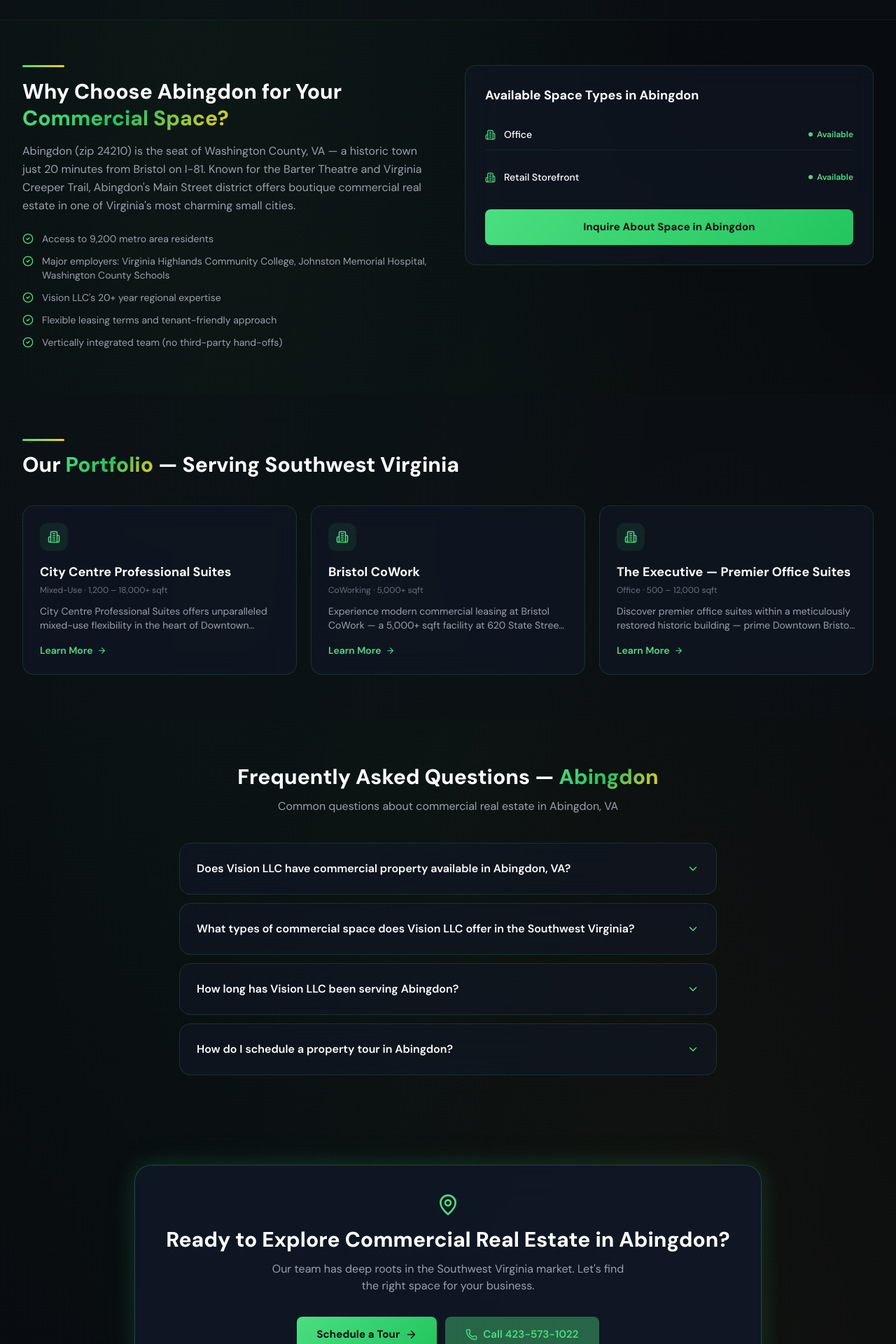
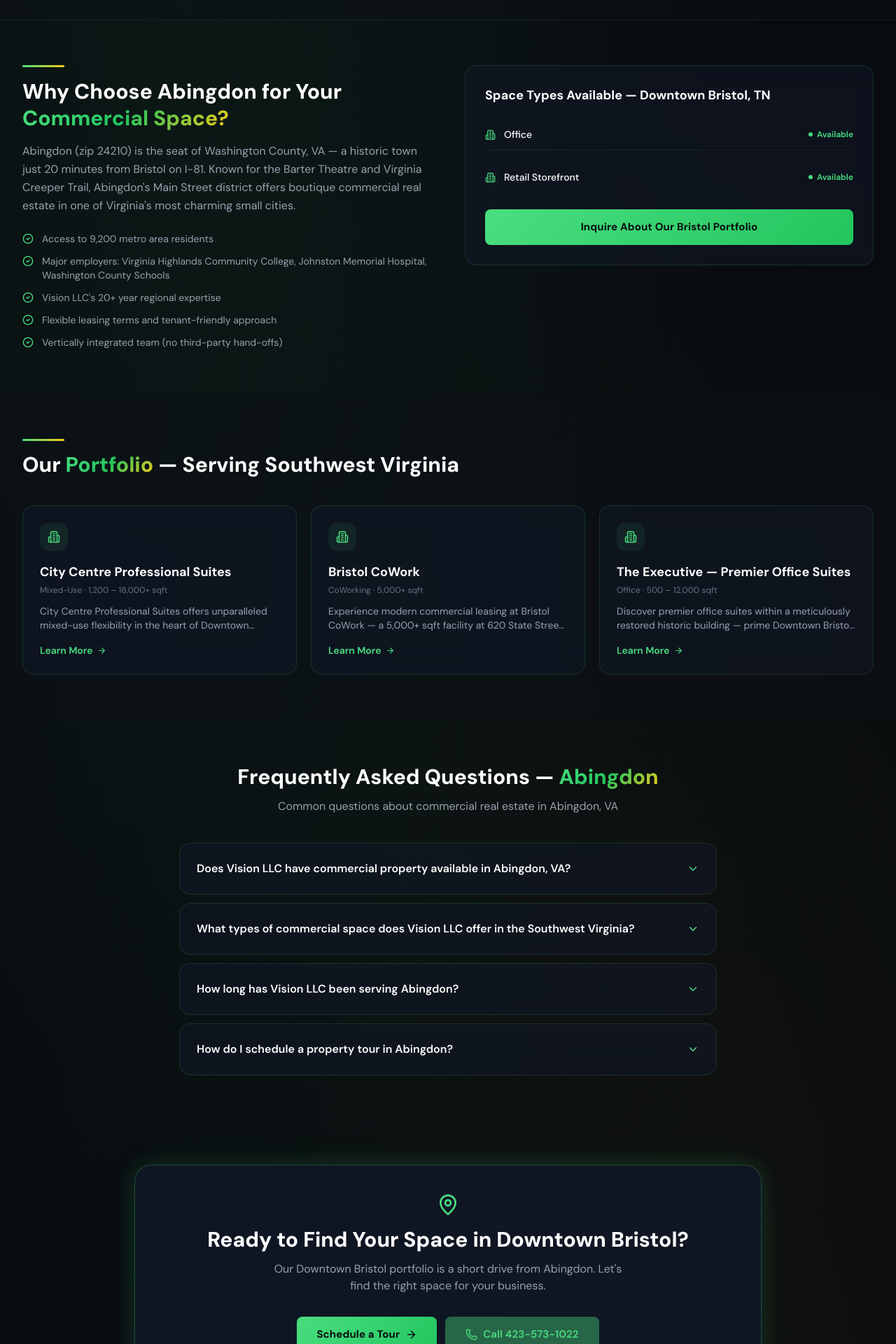
Before and after one commit to wireddigitalus-stack/vision, a Next.js app: page /markets/abingdon-va in a window 1280 px wide. Shown: the part 880-2800 px from the top of the page at 70% size. Built offline with nearby package versions, Linux system fonts and the light colour scheme.

Commit message:
fix(seo): accurate geo-landing pages — Bristol has properties, other cities are service areas

```diff
--- a/src/app/markets/[slug]/page.tsx
+++ b/src/app/markets/[slug]/page.tsx
@@ -80,7 +80,9 @@ export default async function GeoPage({ params }: Props) {
   const faqs = [
     {
       q: `Does Vision LLC have commercial property available in ${geo.city}, ${geo.state}?`,
-      a: `Yes! Vision LLC serves ${geo.city} and the broader ${geo.region} area with a full range of commercial real estate options including ${geo.availableTypes.join(", ")}. Contact our team at ${COMPANY.phone} to discuss current availability.`,
+      a: geo.isPrimary
+        ? `Yes! Vision LLC is the largest private commercial property owner in Downtown Bristol with a full portfolio including ${geo.availableTypes.join(", ")}. Contact our team at ${COMPANY.phone} to discuss current availability.`
+        : `Vision LLC doesn't maintain offices in ${geo.city}, but we actively serve businesses from ${geo.city} — connecting them with our commercial portfolio in Downtown Bristol, TN, typically a short drive via regional highways. Our available types include ${geo.availableTypes.join(", ")}. Call ${COMPANY.phone} to discuss options.`,
     },
     {
       q: `What types of commercial space does Vision LLC offer in the ${geo.region}?`,
@@ -231,7 +233,7 @@ export default async function GeoPage({ params }: Props) {
 
             <div className="flex flex-col sm:flex-row gap-4">
               <Link href="/contact" id={`geo-tour-cta-${slug}`} className="btn-primary py-4 px-7">
-                Schedule a Tour in {geo.city} <ArrowRight size={17} />
+                {geo.isPrimary ? `Schedule a Tour in ${geo.city}` : "Schedule a Tour"} <ArrowRight size={17} />
               </Link>
               <a href={COMPANY.phoneHref} id={`geo-phone-cta-${slug}`} className="btn-secondary py-4 px-7">
                 <Phone size={17} /> {COMPANY.phone}
@@ -300,7 +302,7 @@ export default async function GeoPage({ params }: Props) {
             {/* Available space types */}
             <div className="glass rounded-2xl p-7 border border-[rgba(74,222,128,0.15)]">
               <h3 className="text-lg font-bold text-white mb-5">
-                Available Space Types in {geo.city}
+                {geo.isPrimary ? `Available Space Types in ${geo.city}` : "Space Types Available — Downtown Bristol, TN"}
               </h3>
               <div className="space-y-4">
                 {geo.availableTypes.map((type) => (
@@ -321,7 +323,7 @@ export default async function GeoPage({ params }: Props) {
               </div>
               <div className="mt-6">
                 <Link href="/contact" id={`geo-space-cta-${slug}`} className="btn-primary w-full justify-center py-3">
-                  Inquire About Space in {geo.city}
+                  {geo.isPrimary ? `Inquire About Space in ${geo.city}` : "Inquire About Our Bristol Portfolio"}
                 </Link>
               </div>
             </div>
@@ -402,11 +404,14 @@ export default async function GeoPage({ params }: Props) {
           <div className="glass-strong rounded-3xl p-10 border border-[rgba(74,222,128,0.2)] text-center glow-green">
             <MapPin size={32} className="text-[#4ADE80] mx-auto mb-4" />
             <h2 className="text-2xl sm:text-3xl font-black text-white mb-3">
-              Ready to Explore Commercial Real Estate in {geo.city}?
+              {geo.isPrimary
+                ? `Ready to Explore Commercial Real Estate in ${geo.city}?`
+                : "Ready to Find Your Space in Downtown Bristol?"}
             </h2>
             <p className="text-gray-400 mb-8 max-w-lg mx-auto">
-              Our team has deep roots in the {geo.region} market. Let&apos;s find the right
-              space for your business.
+              {geo.isPrimary
+                ? `Our team has deep roots in the ${geo.region} market. Let's find the right space for your business.`
+                : `Our Downtown Bristol portfolio is a short drive from ${geo.city}. Let's find the right space for your business.`}
             </p>
             <div className="flex flex-col sm:flex-row gap-3 justify-center">
               <Link href="/contact" id={`geo-final-cta-${slug}`} className="btn-primary py-4 px-8">
--- a/src/app/markets/page.tsx
+++ b/src/app/markets/page.tsx
@@ -13,7 +13,7 @@ export const metadata: Metadata = {
   openGraph: {
     title: "Tri-Cities Commercial Real Estate Markets | Vision LLC",
     description:
-      "Vision LLC operates across the full Tri-Cities metro — Bristol TN/VA, Kingsport, Johnson City, Abingdon VA & more. Find commercial properties in your city.",
+      "Vision LLC is based in Downtown Bristol, TN — serving commercial real estate clients across the full Tri-Cities metro. Bristol · Kingsport · Johnson City · Abingdon & more.",
     url: "https://teamvisionllc.com/markets",
     images: [
       {
@@ -28,7 +28,7 @@ export const metadata: Metadata = {
     card: "summary_large_image",
     title: "Tri-Cities CRE Markets | Vision LLC",
     description:
-      "Commercial real estate across Bristol TN/VA, Kingsport, Johnson City, Abingdon VA & surrounding Tri-Cities cities. Vision LLC serves them all.",
+      "Commercial real estate services across Bristol TN/VA, Kingsport, Johnson City, Abingdon VA & surrounding Tri-Cities cities. Vision LLC's portfolio is in Downtown Bristol, TN.",
     images: [
       "https://teamvisionllc.com/api/og?title=Markets+We+Serve&subtitle=Bristol+%C2%B7+Kingsport+%C2%B7+Johnson+City+%C2%B7+Abingdon+%E2%80%94+Vision+LLC&tag=Tri-Cities&type=default",
     ],
--- a/src/lib/data.ts
+++ b/src/lib/data.ts
@@ -54,7 +54,7 @@ export const GEO_PAGES = [
     h1: "Commercial Real Estate in Kingsport, TN",
     metaTitle: "Commercial Real Estate Kingsport TN | Vision LLC",
     metaDescription:
-      "Looking for commercial property in Kingsport, TN? Vision LLC serves the entire Tri-Cities region with office space, retail, and industrial properties. Call 423-573-1022.",
+      "Kingsport, TN businesses: Vision LLC connects you with premium commercial space in Downtown Bristol, a short drive via I-26. Office, retail & industrial options across the Tri-Cities. Call 423-573-1022.",
     heroSubline: "Commercial Property Solutions Serving Kingsport & the Tri-Cities",
     lat: 36.5484,
     lng: -82.5618,
@@ -79,7 +79,7 @@ export const GEO_PAGES = [
     h1: "Commercial Real Estate in Johnson City, TN",
     metaTitle: "Commercial Real Estate Johnson City TN | Vision LLC",
     metaDescription:
-      "Vision LLC offers commercial real estate solutions in Johnson City, TN. Office space, retail storefronts & more. Serving the full Tri-Cities region. Call 423-573-1022.",
+      "Johnson City, TN businesses: Vision LLC connects you with commercial real estate in Downtown Bristol, TN. Office, retail & mixed-use options across the Tri-Cities. Call 423-573-1022.",
     heroSubline: "Office Space & Commercial Properties Serving Johnson City",
     lat: 36.3134,
     lng: -82.3535,
@@ -104,7 +104,7 @@ export const GEO_PAGES = [
     h1: "Commercial Real Estate in Abingdon, VA",
     metaTitle: "Commercial Real Estate Abingdon VA | Vision LLC",
     metaDescription:
-      "Commercial property in Abingdon, VA. Vision LLC serves both sides of the TN/VA state line with office, retail & development services. Call 423-573-1022.",
+      "Abingdon, VA businesses: Vision LLC connects you with commercial real estate in Downtown Bristol, TN — just 20 min on I-81. Office & retail options at the TN/VA state line. Call 423-573-1022.",
     heroSubline: "Virginia Commercial Real Estate — Just Across the State Line",
     lat: 36.7098,
     lng: -81.9774,
@@ -129,7 +129,7 @@ export const GEO_PAGES = [
     h1: "Commercial Real Estate in Elizabethton, TN",
     metaTitle: "Commercial Real Estate Elizabethton TN | Vision LLC",
     metaDescription:
-      "Commercial property & office space in Elizabethton, TN. Vision LLC serves all of Northeast Tennessee including Carter County. Contact us today.",
+      "Elizabethton, TN businesses: Vision LLC connects you with commercial space in Downtown Bristol. Serving Carter County & Northeast Tennessee. Call 423-573-1022.",
     heroSubline: "Commercial Opportunities in Carter County & Elizabethton",
     lat: 36.3487,
     lng: -82.2107,
@@ -154,7 +154,7 @@ export const GEO_PAGES = [
     h1: "Commercial Real Estate in Gate City, VA",
     metaTitle: "Commercial Real Estate Gate City VA | Vision LLC",
     metaDescription:
-      "Commercial property in Gate City, VA (Scott County). Vision LLC serves Southwest Virginia businesses with office space, retail & consulting. Call 423-573-1022.",
+      "Gate City, VA businesses: Vision LLC connects you with commercial real estate in Downtown Bristol, TN — accessible via US-23. Serving Scott County & Southwest Virginia. Call 423-573-1022.",
     heroSubline: "Scott County Commercial Real Estate Near the Bristol Market",
     lat: 36.6323,
     lng: -82.5779,
@@ -179,7 +179,7 @@ export const GEO_PAGES = [
     h1: "Commercial Real Estate in Blountville, TN",
     metaTitle: "Commercial Real Estate Blountville TN | Vision LLC",
     metaDescription:
-      "Commercial property near Tri-Cities Airport in Blountville, TN. Vision LLC serves Sullivan County with office & industrial space. Call 423-573-1022.",
+      "Blountville, TN businesses: Vision LLC connects you with commercial space in Downtown Bristol. Serving Sullivan County near Tri-Cities Airport. Call 423-573-1022.",
     heroSubline: "Sullivan County Commercial Real Estate Near Tri-Cities Airport",
     lat: 36.5292,
     lng: -82.3296,
@@ -204,7 +204,7 @@ export const GEO_PAGES = [
     h1: "Commercial Real Estate in Greeneville, TN",
     metaTitle: "Commercial Real Estate Greeneville TN | Vision LLC",
     metaDescription:
-      "Commercial property in Greeneville, TN (Greene County). Vision LLC serves Northeast Tennessee with office space, retail & business consulting. Call 423-573-1022.",
+      "Greeneville, TN businesses: Vision LLC connects you with commercial space in Downtown Bristol. Serving Greene County & Northeast Tennessee. Call 423-573-1022.",
     heroSubline: "Greene County Commercial Real Estate & Business Consulting",
     lat: 36.1637,
     lng: -82.8318,
```
